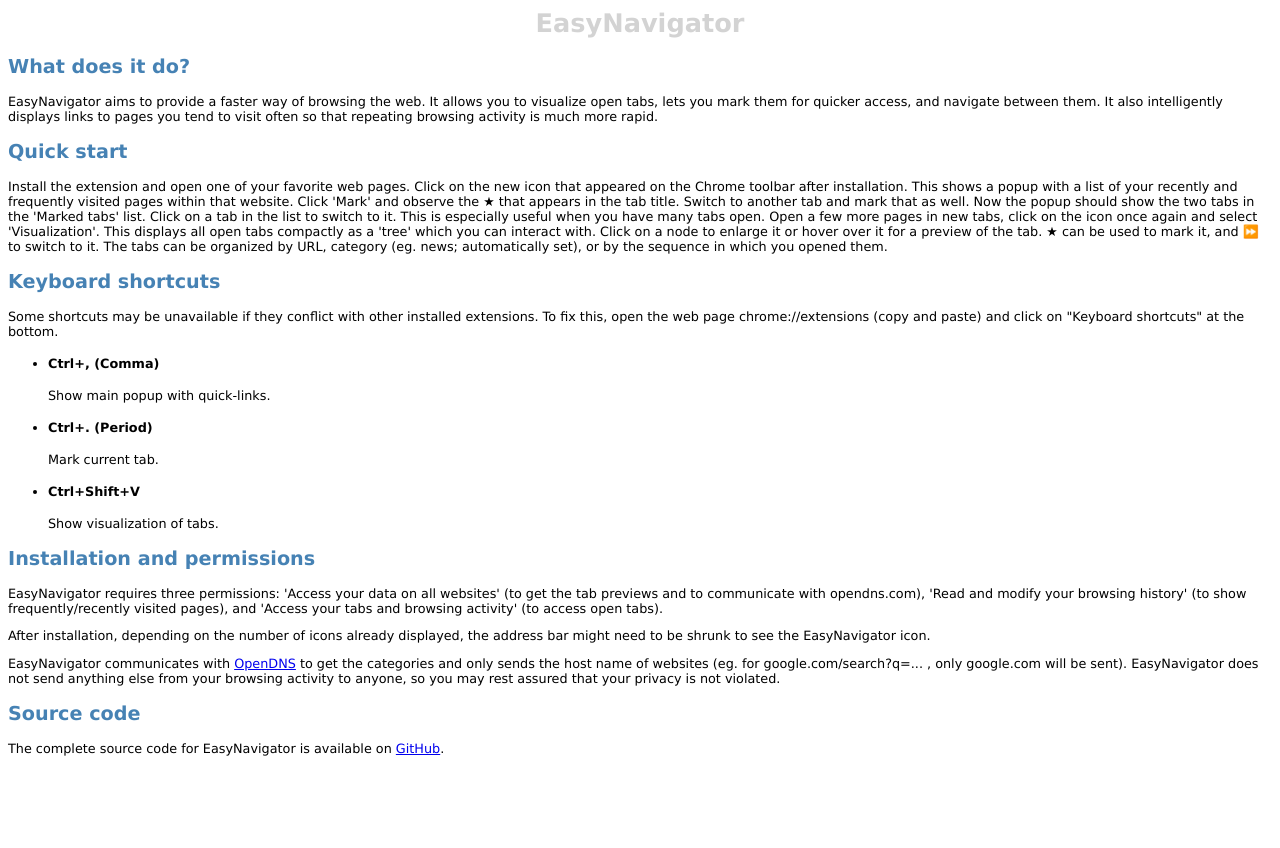
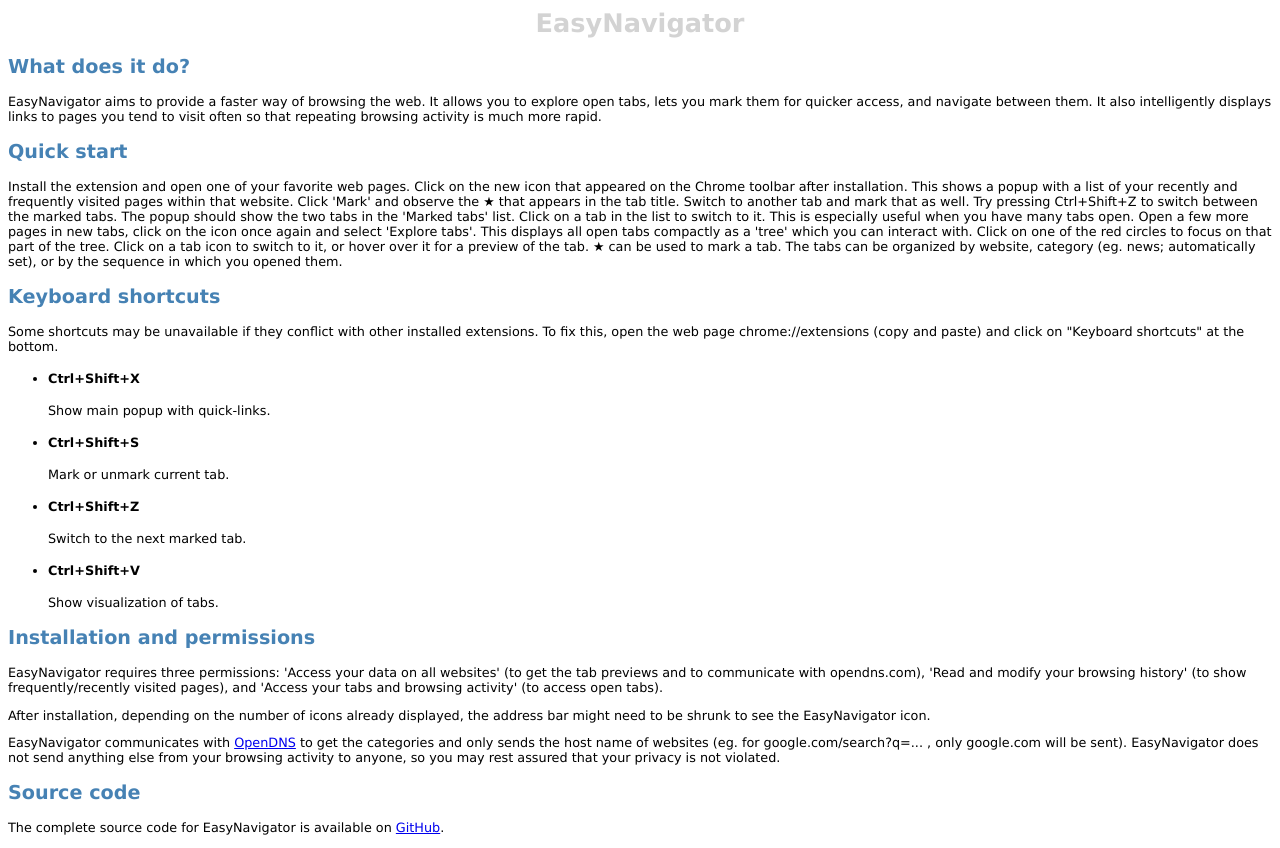
Before and after one commit to ameyp20191/hccProject, a PHP site: page /test/help.html in a window 1280 px wide. Before the commit the page ends 756 px from the top, so only its background shows below. Run offline with PHP 8.4, Linux system fonts and the light colour scheme.

Commit message:
Add more documentation in all pages.

```diff
--- a/help.css
+++ b/help.css
@@ -1,5 +1,5 @@
 body {
-    font-family: "Lucida Sans Unicode";
+    font-family: "Lucida Sans Unicode", sans-serif;
     font-size: 0.8em;
 }
 
--- a/help.html
+++ b/help.html
@@ -9,7 +9,7 @@
     <h2>What does it do?</h2>
     <p>
       EasyNavigator aims to provide a faster way of browsing the
-      web. It allows you to visualize open tabs, lets you mark them
+      web. It allows you to explore open tabs, lets you mark them
       for quicker access, and navigate between them. It also
       intelligently displays links to pages you tend to visit often so
       that repeating browsing activity is much more rapid.
@@ -22,17 +22,18 @@
       after installation. This shows a popup with a list of your
       recently and frequently visited pages within that website. Click
       'Mark' and observe the &#9733; that appears in the tab
-      title. Switch to another tab and mark that as well. Now the
-      popup should show the two tabs in the 'Marked tabs' list. Click
-      on a tab in the list to switch to it. This is especially useful
-      when you have many tabs open. Open a few more pages in new tabs,
-      click on the icon once again and select 'Visualization'. This
-      displays all open tabs compactly as a 'tree' which you can
-      interact with. Click on a node to enlarge it or hover over it
-      for a preview of the tab. &#9733; can be used to mark it, and
-      &#9193; to switch to it. The tabs can be organized by URL,
-      category (eg. news; automatically set), or by the sequence in
-      which you opened them.
+      title. Switch to another tab and mark that as well. Try pressing
+      Ctrl+Shift+Z to switch between the marked tabs. The popup should
+      show the two tabs in the 'Marked tabs' list. Click on a tab in
+      the list to switch to it. This is especially useful when you
+      have many tabs open. Open a few more pages in new tabs, click on
+      the icon once again and select 'Explore tabs'. This displays all
+      open tabs compactly as a 'tree' which you can interact
+      with. Click on one of the red circles to focus on that part of
+      the tree.  Click on a tab icon to switch to it, or hover over it
+      for a preview of the tab. &#9733; can be used to mark a tab. The
+      tabs can be organized by website, category (eg. news;
+      automatically set), or by the sequence in which you opened them.
     </p>
 
     <h2>Keyboard shortcuts</h2>
@@ -43,12 +44,16 @@
     <p>
       <ul>
         <li>
-          <h4>Ctrl+, (Comma)</h4>
+          <h4>Ctrl+Shift+X</h4>
           Show main popup with quick-links.
         </li>
         <li>
-          <h4>Ctrl+. (Period)</h4>
-          Mark current tab.
+          <h4>Ctrl+Shift+S</h4>
+          Mark or unmark current tab.
+        </li>
+        <li>
+          <h4>Ctrl+Shift+Z</h4>
+          Switch to the next marked tab.
         </li>
         <li>
           <h4>Ctrl+Shift+V</h4>
--- a/visualization/hypertree.html
+++ b/visualization/hypertree.html
@@ -71,6 +71,11 @@
             Click on a red circle to focus.
           </p>
 
+          <h4>Shortcut</h4>
+          <p>
+            Use Ctrl+Shift+V to quickly open this page.
+          </p>
+
         </div>
 
         <div id="id-list"></div>
--- a/visualization/paneltree.js
+++ b/visualization/paneltree.js
@@ -70,7 +70,7 @@ function showTreeInPanel(json) {
       'data': jsonClone
     },
     'plugins': [
-      'search', 'state', 'types'
+      'search', 'state', 'types', 'wholerow'
     ]
   });
 }
```
Also changed, not shown: popup.js (+6 -4 lines).
